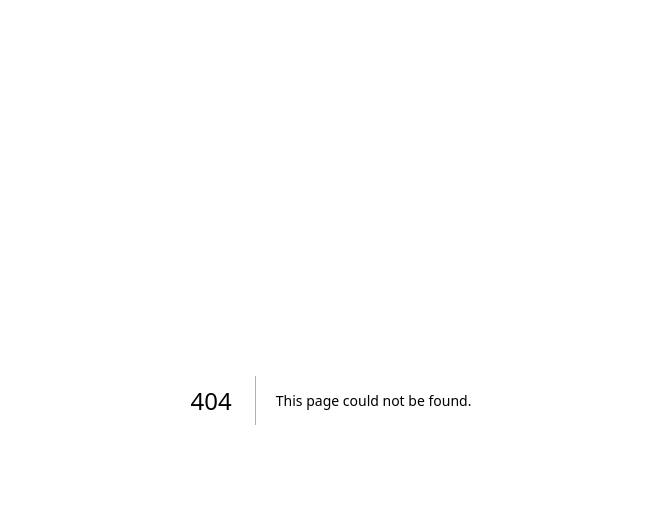
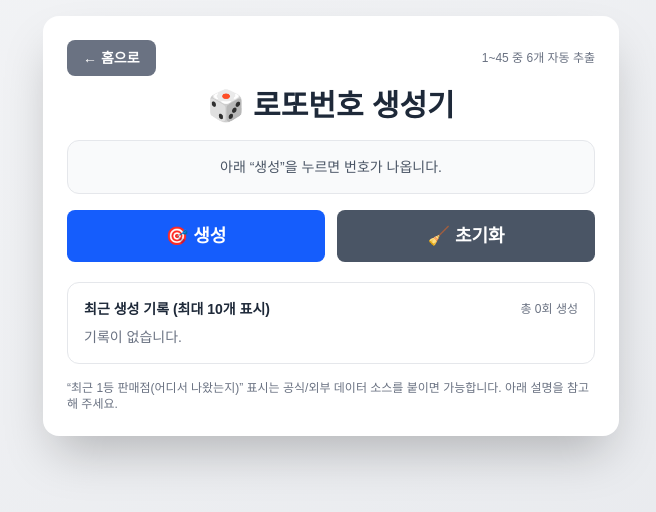
Before and after one commit to btollotus/cal-test-01, a Next.js app: page /lotto in a window 1280 px wide. Before the commit this address had no page. Shown: the top 512 px of the page, without its empty margins (309-965 px from the left). Built offline with nearby package versions, Linux system fonts and the light colour scheme.

Commit message:
deploy: intro + online stats

```diff
--- /dev/null
+++ b/app/lotto/page.tsx
@@ -0,0 +1,126 @@
+'use client';
+
+import { useMemo, useState } from 'react';
+import Link from 'next/link';
+
+function genLottoSix(): number[] {
+  const set = new Set<number>();
+  while (set.size < 6) {
+    const n = Math.floor(Math.random() * 45) + 1; // 1~45
+    set.add(n);
+  }
+  return Array.from(set).sort((a, b) => a - b);
+}
+
+export default function LottoPage() {
+  const [current, setCurrent] = useState<number[] | null>(null);
+  const [history, setHistory] = useState<number[][]>([]);
+
+  const last10 = useMemo(() => history.slice(0, 10), [history]);
+
+  const handleGenerate = () => {
+    const nums = genLottoSix();
+    setCurrent(nums);
+    setHistory((prev) => [nums, ...prev]);
+  };
+
+  const handleReset = () => {
+    setCurrent(null);
+    setHistory([]);
+  };
+
+  return (
+    <div className="min-h-[100dvh] bg-gradient-to-br from-gray-100 to-gray-200 dark:from-gray-900 dark:to-gray-800 p-4">
+      <div className="mx-auto w-full max-w-xl rounded-2xl bg-white p-4 md:p-6 shadow-2xl dark:bg-gray-800">
+        <div className="mb-3 flex items-center justify-between">
+          <Link
+            href="/"
+            className="inline-block rounded-lg bg-gray-500 px-4 py-2 text-sm font-semibold text-white transition-colors hover:bg-gray-600"
+          >
+            ← 홈으로
+          </Link>
+
+          <div className="text-xs text-gray-500 dark:text-gray-300">
+            1~45 중 6개 자동 추출
+          </div>
+        </div>
+
+        <h1 className="mb-4 text-center text-2xl md:text-3xl font-bold text-gray-800 dark:text-gray-100">
+          🎲 로또번호 생성기
+        </h1>
+
+        <div className="mb-4 rounded-xl border border-gray-200 bg-gray-50 p-4 text-center dark:border-gray-700 dark:bg-gray-900">
+          {current ? (
+            <div className="flex flex-wrap items-center justify-center gap-2">
+              {current.map((n) => (
+                <span
+                  key={n}
+                  className="inline-flex h-12 w-12 items-center justify-center rounded-full bg-white text-lg font-bold text-gray-900 shadow dark:bg-gray-800 dark:text-gray-100"
+                >
+                  {n}
+                </span>
+              ))}
+            </div>
+          ) : (
+            <div className="text-sm text-gray-600 dark:text-gray-300">
+              아래 “생성”을 누르면 번호가 나옵니다.
+            </div>
+          )}
+        </div>
+
+        <div className="mb-5 flex gap-3">
+          <button
+            onClick={handleGenerate}
+            className="flex-1 rounded-lg bg-blue-600 px-6 py-3 text-lg font-semibold text-white transition-colors hover:bg-blue-500 active:bg-blue-700"
+          >
+            🎯 생성
+          </button>
+          <button
+            onClick={handleReset}
+            className="flex-1 rounded-lg bg-gray-600 px-6 py-3 text-lg font-semibold text-white transition-colors hover:bg-gray-500 active:bg-gray-700"
+          >
+            🧹 초기화
+          </button>
+        </div>
+
+        <div className="rounded-xl border border-gray-200 p-4 dark:border-gray-700">
+          <div className="mb-2 flex items-center justify-between">
+            <div className="text-sm font-semibold text-gray-800 dark:text-gray-100">
+              최근 생성 기록 (최대 10개 표시)
+            </div>
+            <div className="text-xs text-gray-500 dark:text-gray-300">
+              총 {history.length}회 생성
+            </div>
+          </div>
+
+          {last10.length === 0 ? (
+            <div className="text-sm text-gray-500 dark:text-gray-300">기록이 없습니다.</div>
+          ) : (
+            <ul className="space-y-2">
+              {last10.map((nums, idx) => (
+                <li
+                  key={`${nums.join('-')}-${idx}`}
+                  className="flex flex-wrap items-center justify-between gap-2 rounded-lg bg-gray-50 px-3 py-2 text-sm dark:bg-gray-900"
+                >
+                  <span className="font-mono text-gray-700 dark:text-gray-200">
+                    {nums.join('  ')}
+                  </span>
+                  {idx === 0 && (
+                    <span className="rounded-full bg-blue-100 px-2 py-1 text-xs font-semibold text-blue-700 dark:bg-blue-900/40 dark:text-blue-200">
+                      최신
+                    </span>
+                  )}
+                </li>
+              ))}
+            </ul>
+          )}
+        </div>
+
+        {/* 참고 섹션 */}
+        <div className="mt-4 text-xs text-gray-500 dark:text-gray-300">
+          “최근 1등 판매점(어디서 나왔는지)” 표시는 공식/외부 데이터 소스를 붙이면 가능합니다. 아래 설명을 참고해 주세요.
+        </div>
+      </div>
+    </div>
+  );
+}
--- a/app/page.tsx
+++ b/app/page.tsx
@@ -176,34 +176,42 @@ export default function Home() {
       >
         <div className="w-full max-w-sm rounded-2xl bg-white p-6 shadow-2xl dark:bg-gray-800">
         <div className="mb-4 grid grid-cols-2 gap-2">
-  <Link
+        <Link
     href="/cannon"
-    className="rounded-lg bg-blue-500 px-4 py-3 text-center text-lg font-semibold text-white transition-colors hover:bg-blue-600 active:bg-blue-700"
+    className="rounded-lg bg-blue-600 px-3 py-3 text-center text-base font-semibold text-white transition-colors hover:bg-blue-700 active:bg-blue-800 md:px-4 md:py-4 md:text-lg"
   >
     🎯 포쏘기
   </Link>
 
   <Link
     href="/archery"
-    className="rounded-lg bg-green-500 px-4 py-3 text-center text-lg font-semibold text-white transition-colors hover:bg-green-600 active:bg-green-700"
+    className="rounded-lg bg-green-600 px-3 py-3 text-center text-base font-semibold text-white transition-colors hover:bg-green-700 active:bg-green-800 md:px-4 md:py-4 md:text-lg"
   >
     🏹 활쏘기
   </Link>
 
-  {/* ✅ 새 버튼: 자동차 피하기 */}
   <Link
     href="/runner"
-    className="col-span-2 rounded-lg bg-purple-600 px-4 py-3 text-center text-lg font-semibold text-white transition-colors hover:bg-purple-700 active:bg-purple-800"
+    className="rounded-lg bg-purple-600 px-3 py-3 text-center text-base font-semibold text-white transition-colors hover:bg-purple-700 active:bg-purple-800 md:px-4 md:py-4 md:text-lg"
   >
     🚗 자동차 피하기
   </Link>
- {/* ✅ 새 버튼: 가위바위보보 */}
+
   <Link
-  href="/rps"
-  className="flex-1 rounded-lg bg-purple-600 px-4 py-3 text-center text-lg font-semibold text-white transition-colors hover:bg-purple-700 active:bg-purple-800"
->
-  ✊✋✌️ 가위바위보
-</Link>
+    href="/rps"
+    className="rounded-lg bg-pink-600 px-3 py-3 text-center text-base font-semibold text-white transition-colors hover:bg-pink-700 active:bg-pink-800 md:px-4 md:py-4 md:text-lg"
+  >
+    ✊✋✌️ 가위바위보
+  </Link>
+
+  {/* ✅ 로또번호 생성기 버튼 (가로 2칸 꽉) */}
+  <Link
+    href="/lotto"
+    className="col-span-2 rounded-lg bg-amber-600 px-3 py-3 text-center text-base font-semibold text-white transition-colors hover:bg-amber-700 active:bg-amber-800 md:px-4 md:py-4 md:text-lg"
+  >
+    🎲 로또번호 생성기
+  </Link>
+
 
 </div>
 
```
